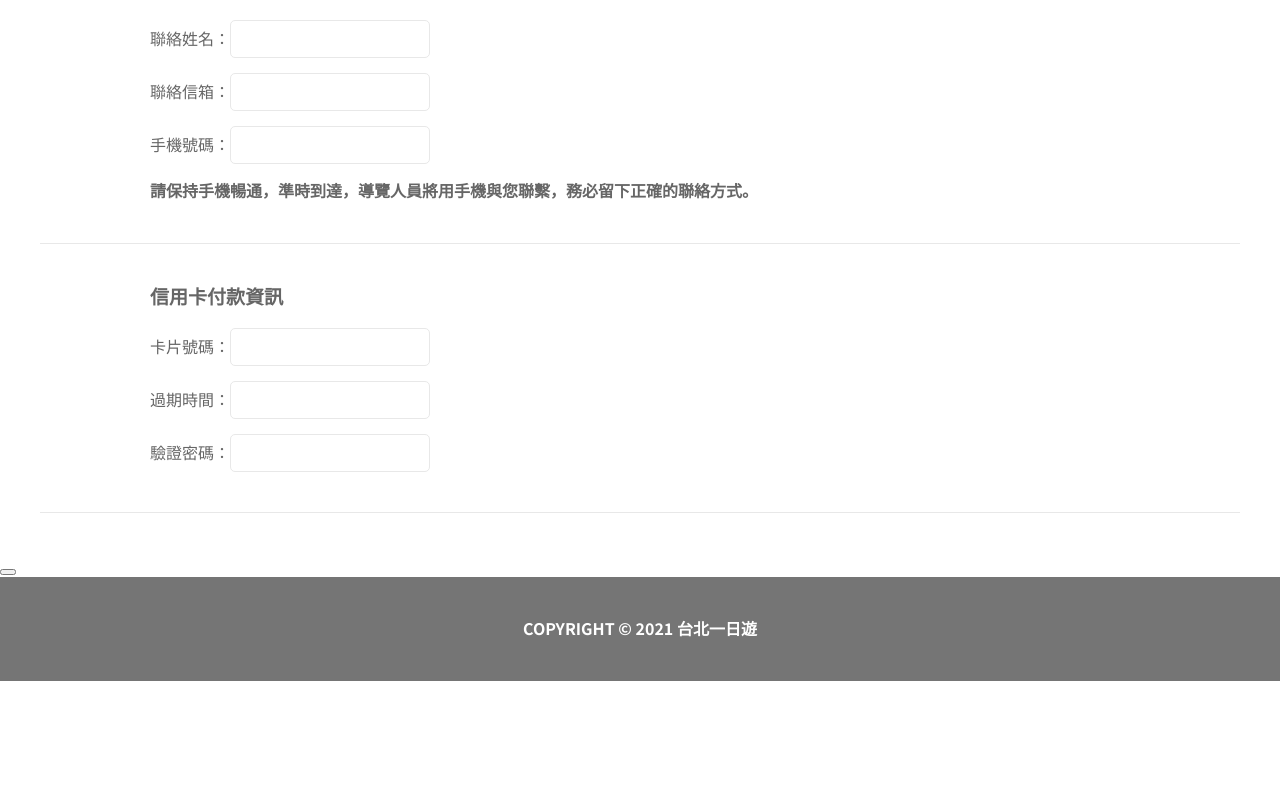
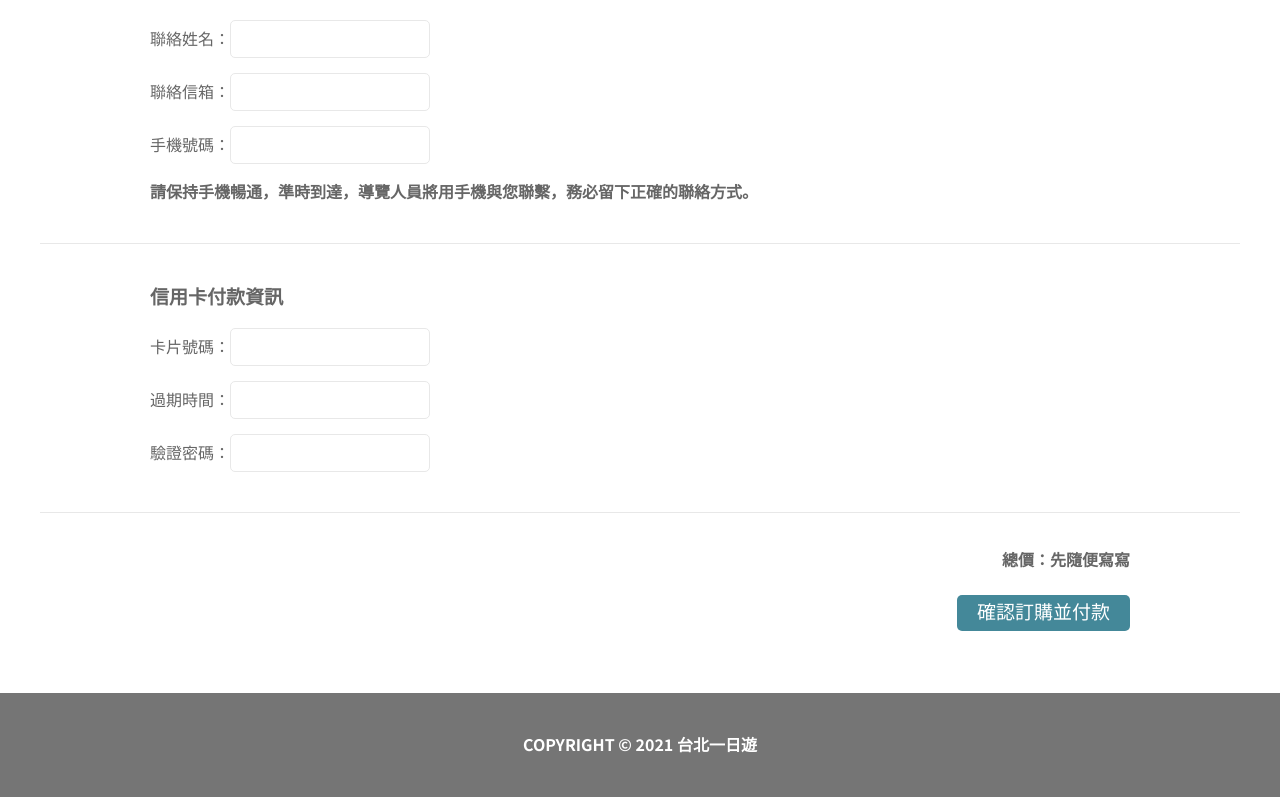
Before and after one commit to LINKUANYU/WeHelp-stage2, a FastAPI app: page /booking in a window 1280 px wide. Shown: the part 457-1254 px from the top of the page. Before the commit the page ends 1138 px from the top, so only its background shows below. Run offline with FastAPI, Linux system fonts and the light colour scheme.

Commit message:
booking page css and RWD

```diff
--- a/static/booking.html
+++ b/static/booking.html
@@ -88,7 +88,7 @@
       </div>
     </div>
   </div>
-  <hr class=" divider divider--1200">
+  <hr class=" divider divider--1200 divider--sp">
   <div class="contact">
     <div class="contact__title u-text-btn--bold u-c-sec-70">您的聯絡資訊</div>
     <div class="contact__field">
@@ -122,9 +122,9 @@
     </div>
   </div>
   <hr class="divider divider--1200">
-  <div class="l-confirmation">
-    <div class="confirmation__title"></div>
-    <button class="confirmation__btn"></button>
+  <div class="confirmation">
+    <div class="confirmation__title u-text-body--bold u-c-sec-70">總價：先隨便寫寫</div>
+    <button class="confirmation__btn u-text-btn--400 u-c-white u-bg-pri-70">確認訂購並付款</button>
   </div>
 
   <!-- Footer -->
--- a/static/css/booking.css
+++ b/static/css/booking.css
@@ -1,10 +1,10 @@
 .booking-headline{
-    width: 1000px; height: 27px;
-    display: block;
+    max-width: 1000px; width: 100%; height: 27px;
+    display: flex; align-items: center;
     margin: 40px auto 30px auto
 }
 .order{
-    width: 980px; height: 200px;
+    max-width: 980px; width: 100%; height: 200px;
     margin: 0 auto;
     position: relative;
     display: flex; gap: 30px;
@@ -22,7 +22,7 @@
     object-fit: cover; object-position: center;
 }
 .order__detail{
-    width: 700px; height: 170px;
+    max-width: 700px; width: 100%; height: 170px;
 }
 .order__title{height: 24px; margin-bottom: 20px;}
 .order__field{
@@ -30,7 +30,7 @@
     display: flex; align-items: center;
 }
 .contact{
-    width: 980px; height: 227px;
+    max-width: 980px; width: 100%; height: 227px;
     margin: 0 auto;
 }
 .contact__title{height: 24px; margin-bottom: 20px; display: flex; align-items: center;}
@@ -44,10 +44,13 @@
     max-width: 200px; width: 100%;
 }
 
-.contact__info{height: 24px; display: flex; align-items: center;}
+.contact__info{
+    min-height: 24px; line-height: 1.5;
+    display: flex; align-items: center;
+}
 
 .payment{
-    width: 980px; height: 188px;
+    max-width: 980px; width: 100%; height: 188px;
     margin: 0 auto;
 }
 .payment__title{height: 24px; margin-bottom: 20px; display: flex; align-items: center;}
@@ -61,3 +64,45 @@
     padding: 10px; height: 38px;
     max-width: 200px; width: 100%;
 }
+
+.confirmation{
+    max-width: 980px; width: 100%; height: 100px;
+    margin: 0px auto 40px auto;
+    display: flex; flex-direction: column;
+}
+
+.confirmation__title{
+    margin-left: auto;
+    width: 174px; height: 20px;
+    text-align: end;
+    margin-bottom: 22px;
+}
+
+.confirmation__btn{
+    margin-left: auto;
+    border: 0px; border-radius: 5px;
+    padding: 10px 20px;
+}
+
+@media (max-width: 1200px){
+    .booking-headline{padding: 0px 10px;}
+    .order{padding: 0px 10px;}
+    .delete-icon{right: 10px;}
+    .contact{padding: 0px 10px;}
+    .payment{padding: 0px 10px;}
+    .confirmation{padding: 0px 10px;}
+}
+
+@media (max-width: 360px){
+    .order{
+        flex-direction: column;
+        height: 430px;
+
+    }
+    .order__img{width: 100%;}
+    .delete-icon{top: auto; bottom: 0px;}
+    .order__detail{height: 200px;}
+    .divider--sp{margin: 30px auto 40px auto;}
+    .contact{height: 256px;}
+    .contact__info{margin-top: 5px;}
+}
--- a/static/css/common.css
+++ b/static/css/common.css
@@ -42,6 +42,7 @@ hr{margin: 0px;}
 .divider--1200{
     max-width:1200px; width:100%; margin: 40px auto;
 }
+
 
 
 /* Footer */
```
